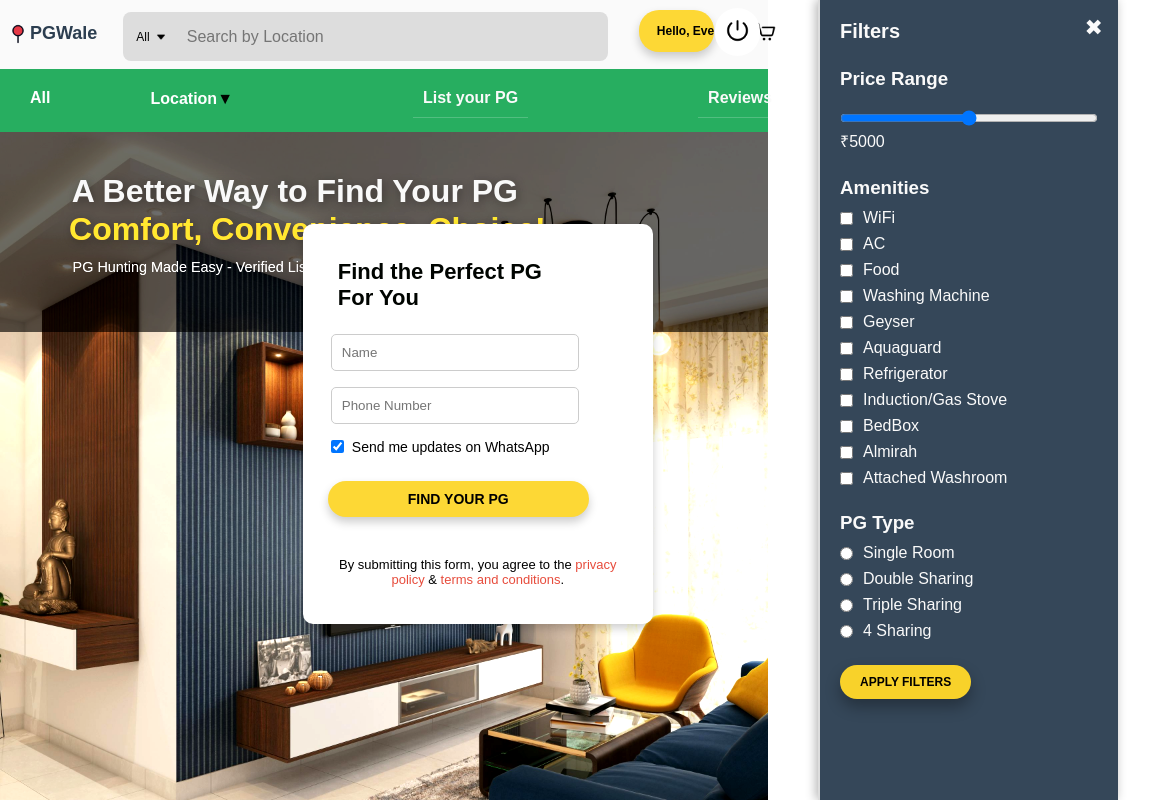
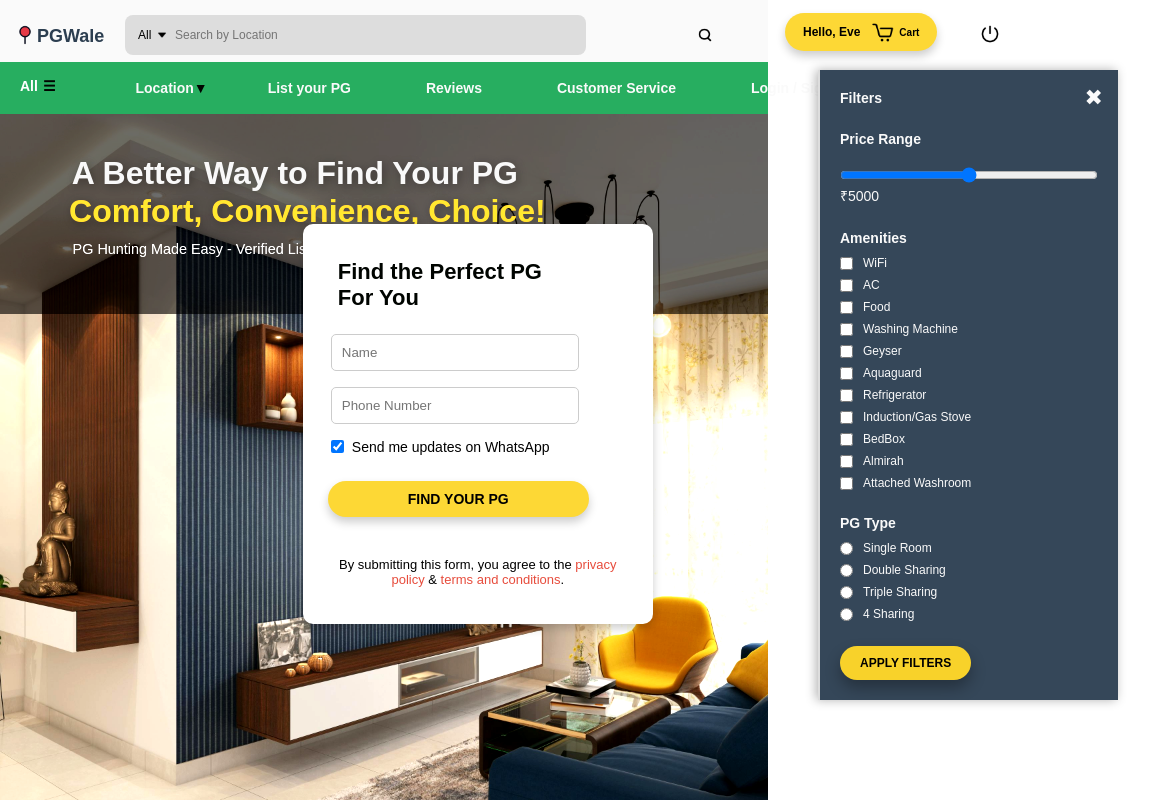
Before and after one commit to KapoorNandini/pg-finder, a plain HTML site: page index.html in a window 768 px wide. Shown: the top 800 px of the page, 1152 px wide, since content can reach past the window. Drawn offline with Linux system fonts and the light colour scheme; files whose address does not match are found by name.

Commit message:
made nav responsive for 1024px

```diff
--- a/index.html
+++ b/index.html
@@ -35,7 +35,7 @@
 
                 <input class="search-box" type="text" placeholder="Search by Location">
                 <button class="search-btn">
-                    <img  class="search-img"  src="images/search-bar-01.png" alt="search-bar">
+                    <img class="search-img" src="images/search-bar-01.png" alt="search-bar">
                 </button>
 
             </div>
@@ -71,9 +71,7 @@
                 <label><input type="radio" name="pg-type" value="girls"> Girls PG</label>
                 <label><input type="radio" name="pg-type" value="unisex"> Unisex PG</label>
                 <label><input type="radio" name="pg-type" value="coliving"> Co-living Spaces</label>
-
-                <hr> <!-- Separator for better design -->
-
+                <hr>
                 <p>Additional Filters:</p>
                 <label><input type="checkbox" name="amenities" value="1rk"> 1RK</label>
                 <label><input type="checkbox" name="amenities" value="2bhk"> 2BHK Sharing</label>
@@ -85,11 +83,10 @@
                 <label><input type="checkbox" name="amenities" value="budget"> Budget-Friendly PGs</label>
             </ul>
 
-            <!-- Navbar Links -->
-            <ul class="navbar-links">
+
             <!-- Location Dropdown Button -->
+
             <button id="location-dropdown-btn">Location<span class="arrow">▼</span></button>
-
             <!-- Dropdown Menu -->
             <ul id="location-dropdown" class="dropdown-menu">
                 <p>Select a City:</p>
@@ -98,18 +95,14 @@
                 <label><input type="radio" name="location" value="zirakpur"> Zirakpur</label>
                 <label><input type="radio" name="location" value="chandigarh"> Chandigarh</label>
                 <label><input type="radio" name="location" value="mohali"> Mohali</label>
-
-                    <hr> <!-- Separator for better design -->
-
+                <hr>
                 <p>Popular Areas in Chandigarh:</p>
                 <label><input type="checkbox" name="area" value="sector-17"> Sector 17</label>
                 <label><input type="checkbox" name="area" value="sector-22"> Sector 22</label>
                 <label><input type="checkbox" name="area" value="sector-34"> Sector 34</label>
                 <label><input type="checkbox" name="area" value="sector-43"> Sector 43</label>
                 <label><input type="checkbox" name="area" value="it-park"> IT Park</label>
-
                 <hr>
-
                 <p>Popular Areas in Mohali:</p>
                 <label><input type="checkbox" name="area" value="phase-3b2"> Phase 3B2</label>
                 <label><input type="checkbox" name="area" value="phase-5"> Phase 5</label>
@@ -117,20 +110,22 @@
                 <label><input type="checkbox" name="area" value="airport-road"> Airport Road</label>
             </ul>
 
+
+            <ul class="navbar-links">
                 <li><a href="./list-your-pg.html">List your PG</a></li>
                 <li><a href="./reviews.html">Reviews</a></li>
                 <li><a href="./customer-service.html">Customer Service</a></li>
                 <li><a href="./login.html">Login / Sign Up</a></li>
             </ul>
 
-
+            <!-- Filter Button -->
             <div class="filter-button">
                 <span>Filters</span>
                 <img src="images/filter.png" alt="Filter" id="openFilter">
             </div>
-
         </nav>
     </div>
+
 
 
     <!-- Hidden Filter Panel -->
--- a/styles/styles.css
+++ b/styles/styles.css
@@ -43,7 +43,7 @@ body {
 
 .navbar {
     background-color: #fafafa;
-    position: sticky;
+    position: relative;
     top: 0;
     width: 100%;
     z-index: 2000;
@@ -77,36 +77,41 @@ body {
 
 /* Make search container align properly */
 .search-container {
+    position: absolute;
     display: flex;
-    align-items: center;
+    /* align-items: center; */
     /* Align items vertically */
     background: #ddd;
     padding: 8px;
     border-radius: 8px;
-    /* width: 10%; */
-    max-width: 1000px;
-    margin-left: 25px;
+    width: 70%;
+    margin-left: 140px;
     flex-grow: 1;
 }
 
 .search-box {
-    flex-grow: 1;
+    position: absolute;
+    /* flex-grow: 1; */
     font-size: 16px;
     border: none;
     outline: none;
     background: none;
-    margin-right: 600px;
+    left: 70px;
+    top:16px;
 }
 
-.search-btn{
-    background:none;
+.search-btn {
+    background: none;
     border: none;
 }
 
-.search-img{
-    height: 22px;
-    width: 22px;
-    /* margin-left: 600px; */
+.search-img {
+    position: absolute;
+    height: 25px;
+    width: 25px;
+    top: 12px;
+    left: 1025px;
+    /* top: 100px; */
 }
 
 
@@ -206,6 +211,7 @@ body {
 
 
 .account-cart {
+    position: absolute;
     display: flex;
     align-items: center;
     justify-content: space-between;
@@ -214,7 +220,7 @@ body {
     padding: 10px 20px;
     border-radius: 20px;
     font-size: 15px;
-    margin-left: 60px;
+    left: 1250px;
     cursor: pointer;
     text-wrap: nowrap;
     font-weight: bold;
@@ -250,11 +256,12 @@ body {
     cursor: pointer;
     filter: contrast(1.1) brightness(1.1);
     border: none;
+    background: none;
 }
 
 #logout-btn img {
-    height: 25px;
-    width: 25px;
+    height: 20px;
+    width: 20px;
 }
 
 .hamburger {
@@ -274,21 +281,18 @@ body {
     z-index: 999;
     background-color: #27AE60;
     padding: 15px 10px;
-    height: 60px;
+    /* height: 60px; */
     transition: all 0.3s ease-in-out;
 }
 
 .subhdr {
     display: flex;
     align-items: center;
-    /* Align items vertically */
     justify-content: flex-start;
-    /* Push everything to the left */
     background-color: #27AE60;
-    /* Green background (adjust if needed) */
-    /* padding: 10px 20px; Adjust padding */
     margin-left: 10px;
 }
+
 
 .subhdr ul {
     display: flex;
@@ -301,7 +305,7 @@ body {
     display: flex;
     justify-content: flex-start;
     gap: 170px;
-    margin-left: 10px;
+    margin-left: 120px;
 }
 
 .sub-header nav ul li {
@@ -1121,22 +1125,28 @@ hr {
     box-shadow: 0px 8px 15px rgba(0, 0, 0, 0.3);
 }
 
+.filter-button{
+    margin-left: 150px;
+}
 
-@media only screen and (max-width: 1024px) {
+
+@media screen and (min-width: 768px) and (max-width: 1024px) {
+
 
     .navbar {
+        display: flex;
+        align-items: center;
+        justify-content: space-between;
+        position: relative;
         flex-direction: row;
         align-items: flex-start;
-        padding: 8px;
+        padding: 15px;
         width: 100%;
         max-width: 100%;
-        gap: 1px;
     }
 
     .logo {
-        margin-top: 15px;
-        /* width: 5px; */
-        /* margin-left: 10px; */
+        margin-top: 10px;
     }
 
     .logo p {
@@ -1147,214 +1157,166 @@ hr {
     .logo img {
         width: 20px;
         height: 20px;
+        margin-bottom: 2px;
     }
 
     .search-container {
-        width: 30%;
-        max-width: none;
+        position: absolute;
+        width: 60%;
+        /* min-width: 250px; */
+        max-width: 1024px;
         padding: 3px;
-        /* margin-right: 380px; */
         font-size: 12px;
-        margin-top: 4px;
+        margin-left: 110px;
     }
 
-
     .search-box {
+        position: absolute;
         flex: 1;
         padding: 10px;
         border: none;
         outline: none;
-        background: transparent; /* Removes grey background */
-        font-size: 16px;
+        background: transparent;
+        font-size: 12px;
+        left: 40px;
+        top: 3px;
     }
 
     .search-btn {
         background: none;
         border: none;
         cursor: pointer;
-        padding: 10px;
     }
 
     .search-btn img {
+        position: absolute;
         width: 20px;
         height: auto;
+        left: 570px;
+        top: 10px;
     }
 
     .account-cart {
-        margin-left: 30px;
-        width: 10%;
+        display: flex;
+        align-items: center;
+        justify-content: space-between;
+        background-color: #FDD835;
+        padding: 8px 18px;
+        border-radius: 20px;
         font-size: 12px;
-        padding: 10px 18px;
-        /* gap: 1px; */
-        margin-top: 2px;
+        font-weight: bold;
+        cursor: pointer;
+        box-shadow: 0px 5px 10px rgba(0, 0, 0, 0.2);
+        filter: contrast(1) brightness(1);
+
+        position: absolute;
+        max-width: 25%;
+        gap: 12px;
+        left: 785px;
+        top: 52%;
+        transform: translateY(-50%);
     }
 
     .account-cart img {
         width: 22px;
         height: 22px;
         /* position: relative; */
-        margin-right: 50px;
+        /* margin-right: 50px; */
     }
 
     #logout-btn {
+        position: absolute;
         filter: contrast(1.1) brightness(1.1);
-    }
-
-    #logout img {
-        height: 5px;
-        width: 5px;
-    }
-
-    .sub-header {
-        height: auto;
-        padding: 10px;
-        width: 100%;
-    }
-
-    .subhdr {
-        flex-direction: row;
-        align-items: flex-start;
-        margin-left: 0;
-        padding: 0 10px;
-        /* gap: 1px; */
-        text-wrap: nowrap;
-        /* margin-top: 5px; */
-        position: relative;
-    }
-
-    .hamburger {
-        display: block;
-        cursor: pointer;
-        position: absolute;
-        bottom: 11px;
-        right: 930px;
-        height: 24px;
-        width: 24px;
-    }
-
-    /* .hamburger div {
-            width: 100%;
-            height: 3px;
-            background: white;
-            margin: 5px 0;
-            transition: all 0.3s ease;
-        } */
-
-    /* Hide menu by default */
-    /* .navbar-links {
-            display: none;
-            flex-direction: column;
-            width: 100%;
-            background: #27AE60;
-            padding: 10px 0;
-        } */
-
-    /* Show menu when active */
-    .navbar-links.active {
-        display: flex;
-    }
-
-    .navbar-links li {
-        display: block;
-        padding: 10px;
-        border-bottom: 1px solid rgba(255, 255, 255, 0.2);
-    }
-
-    /* Dropdown menus */
-    .dropdown-menu {
-        display: none;
-        width: 100%;
-        position: relative;
-    }
-
-    .dropdown-menu.active {
-        display: block;
-    }
-
-    /* Adjust button alignment */
-    #all-dropdown-btn,
-    #location-dropdown-btn {
-        width: 100%;
-        text-align: left;
-        font-size: 16px;
-        padding: 10px;
-        border: none;
+        left: 970px;
+        bottom: 5px;
         background: none;
-        color: white;
     }
 
 
-}
+
+    .sub-header {
+        text-wrap: nowrap;
+    }
+
+    .subhdr{
+        width: 100%;
+        max-width: 100%;
+    }
+
+    .sub-header nav ul{
+        gap: 75px;
+        margin-left: 40px;
+    }
+
+    .sub-header nav ul li a{
+        font-size: 14px;
+        font-weight: bold;
+    }
+
+    .subhdr #all-dropdown-btn{
+        font-size: 14px;
+        margin-right: 80px;
+    }
+
+    .subhdr #location-dropdown-btn{
+        font-size: 14px;
+        font-weight: 700;
+        margin-right: 20px;
+    }
+
+    .subhdr .filter-button{
+        font-size: 14px;
+    }
+
+    .subhdr #location-dropdown{
+        font-size: 12px;
+        margin-left: 190px;
+    }
+
+    .filter-button{
+        margin-left: 80px;
+    }
+
+    .filter-panel{
+        /* display: none;  */
+        position: fixed;
+        right: -550px;
+        top: 70px;
+        /* margin-right:250px; */
+        font-size: 14px;
+        height: fit-content;
+        z-index: 1000;
+    }
+
+    /* .filter-panel.open {
+        display: block;
+        transform: translateX(0);
+    } */
+
+    .filter-panel h2{
+        font-size: 14px;
+    }
+
+    .filter-panel label {
+        font-size: 12px;
+    }
+
+    .filter-section h3{
+        font-size: 14px;
+    }
+
+    .subhdr .dropdown-menu p{
+        font-size: 14px;
+    }
+
+    .subhdr .dropdown-menu label{
+        font-size: 12px;
+    }
+
+    .hero-section{
+        max-width: 100%;
+    }
 
 
-/* @media (max-width: 768px) {
-    .navbar {
-        display: flex;
-        flex-direction: row; */
-/* align-items: center; */
-/* padding: 10px;
-    }
 
-    .search-bar {
-        width: 100%;
-        margin: 10px 0;
-    }
-
-    .account-cart{
-       display: flex;
-       gap: 25px;
-       margin-left: 50px;
-    }
-
-    .hamburger-menu {
-        display: block;
-        cursor: pointer;
-        font-size: 24px;
-        padding: 10px;
-    }
-
-    .menu {
-        display: none; /* Keep it hidden until toggled */
-/* flex-direction: column;
-        width: 100%;
-        text-align: center;
-    }
-
-    .menu.active {
-        display: flex;
-    }
-
-    .menu-item {
-        width: 100%;
-        padding: 10px 0;
-    }
 }
-
-@media (max-width: 480px) {
-    .search-container {
-        width: 100%;
-        padding: 5px;
-    }
-
-    .pg-btn-form {
-        padding: 10px 40px;
-    }
-
-    .pg-form-container {
-        width: 95%;
-        padding: 15px;
-    }
-
-    .pg-listings {
-        gap: 20px;
-    }
-
-    .pg-card {
-        width: 100%;
-    }
-
-    .footer {
-        text-align: center;
-        padding: 10px;
-    }
-}  */
```
Lines whose indentation alone changed are shown as unchanged.
